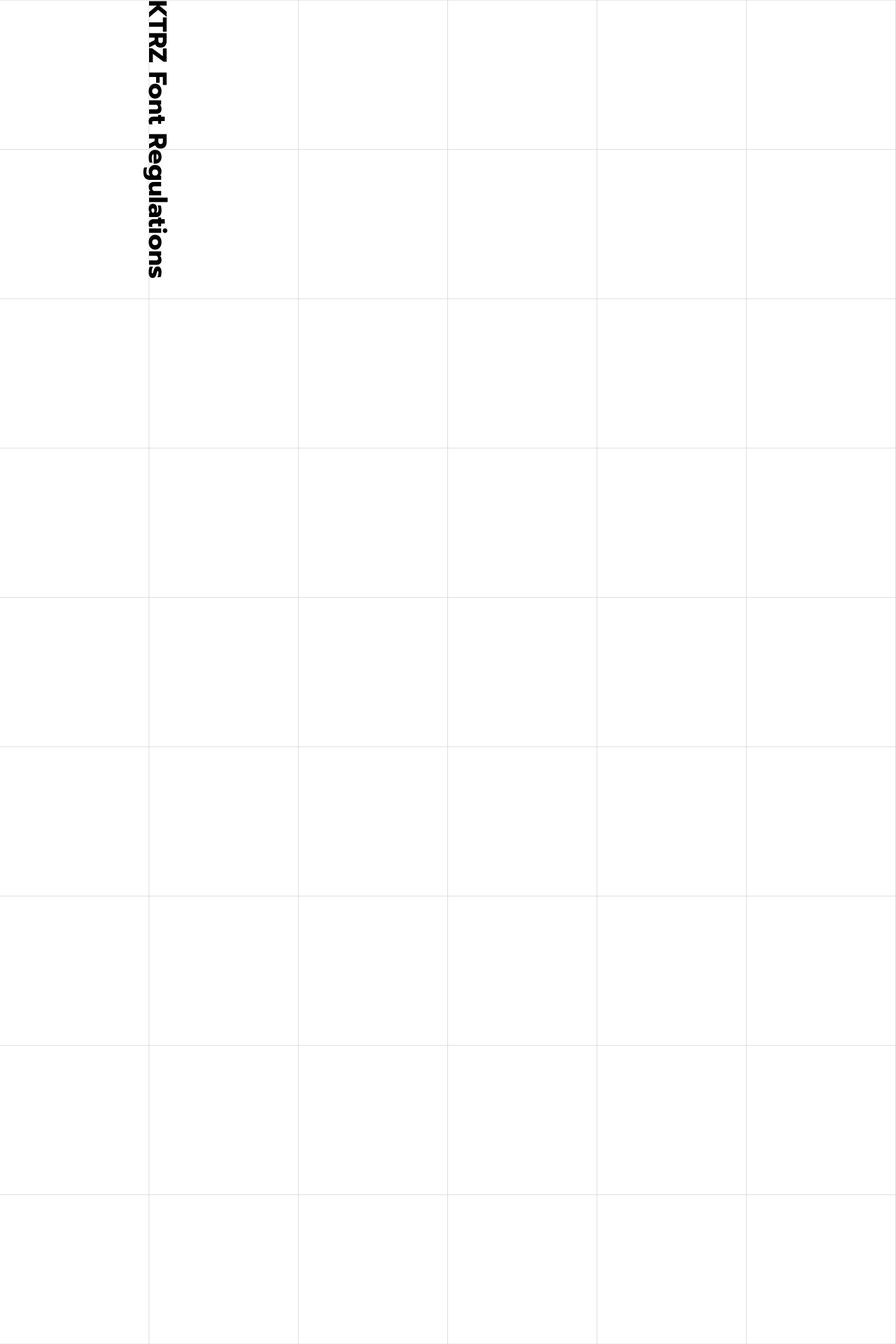
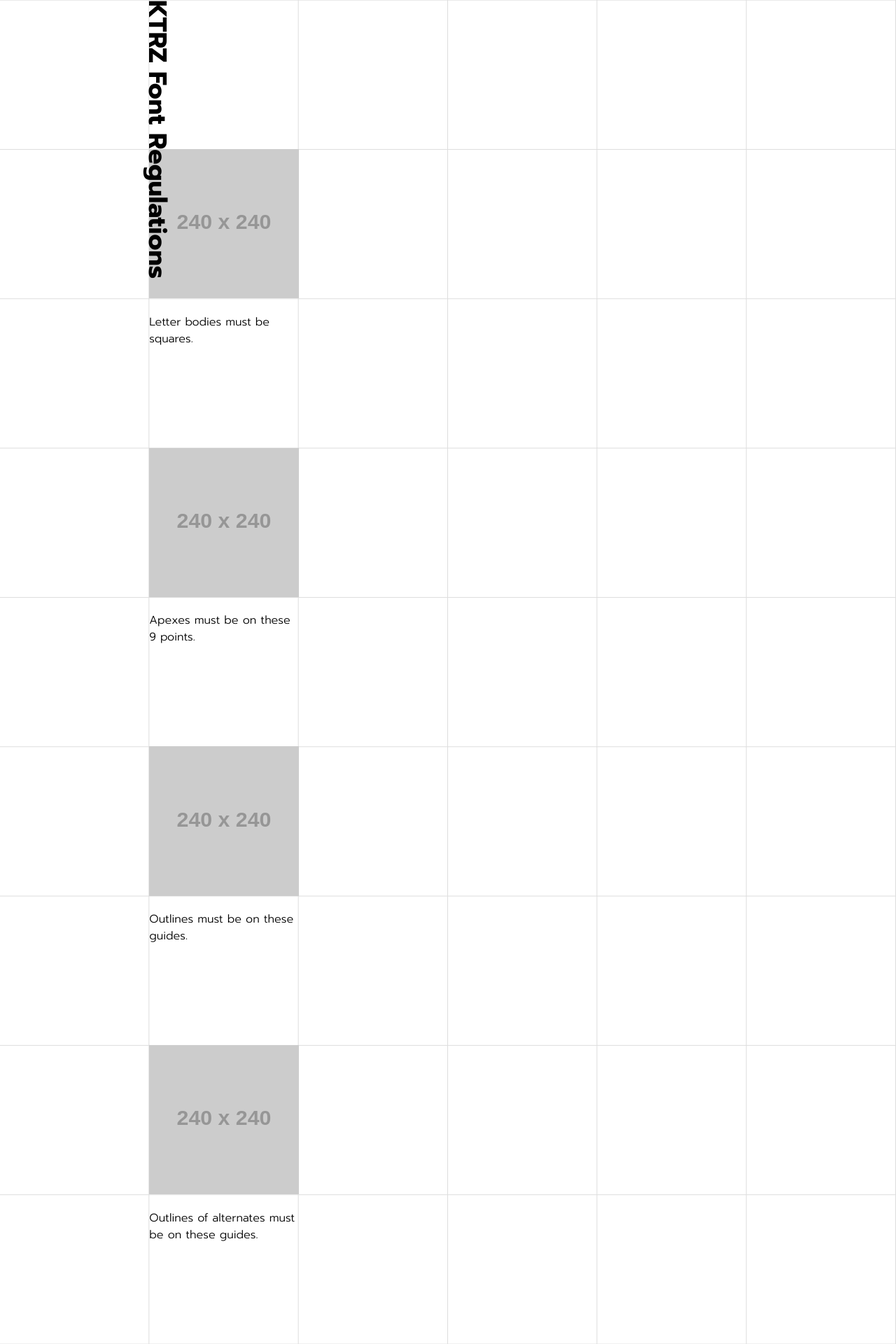
Before and after one commit to ixkaito/ktrz-font, a Jekyll site: the page built from index.md, in a window 1280 px wide. Shown: the part 1707-3627 px from the top of the page at 70% size. Built offline with Jekyll 4.4.1, drawn with Linux system fonts in a browser that asks for light colours.

Commit message:
Add regulations

```diff
--- a/assets/_src/sass/global/_mixins.scss
+++ b/assets/_src/sass/global/_mixins.scss
@@ -11,7 +11,7 @@
 	}
 }
 
-@function column($num: 1) {
+@function columns($num: 1) {
 	@return calc(100vw / var(--columns) * #{$num});
 }
 
--- a/assets/_src/sass/projects/_home.scss
+++ b/assets/_src/sass/projects/_home.scss
@@ -2,7 +2,7 @@
 
 .hero {
 	display: grid;
-	height: column(4);
+	height: columns(4);
 	overflow: hidden;
 	position: relative;
 
@@ -11,7 +11,7 @@
 		content: attr(data-lorem);
 		display: block;
 		font-family: $ktrz;
-		font-size: column(1);
+		font-size: columns(1);
 		left: 0;
 		line-height: 1;
 		overflow: hidden;
--- a/index.md
+++ b/index.md
@@ -32,6 +32,26 @@ layout: home
 
 ## KTRZ Font Regulations
 
+<figure class="w-1">
+  <img src="https://via.placeholder.com/240" alt="Letter body">
+  <figcaption class="h-1">Letter bodies must be squares.</figcaption>
+</figure>
+
+<figure class="w-1">
+  <img src="https://via.placeholder.com/240" alt="9 points">
+  <figcaption class="h-1">Apexes must be on these 9 points.</figcaption>
+</figure>
+
+<figure class="w-1">
+  <img src="https://via.placeholder.com/240" alt="Outlines">
+  <figcaption class="h-1">Outlines must be on these guides.</figcaption>
+</figure>
+
+<figure class="w-1">
+  <img src="https://via.placeholder.com/240" alt="Outlines of alternates">
+  <figcaption class="h-1">Outlines of alternates must be on these guides.</figcaption>
+</figure>
+
 </div>
 
 </main>
```
Also changed, not shown: assets/_src/sass/foundation/_base.scss (+20 -6 lines), assets/_src/sass/global/_utils.scss (+14 -6 lines), assets/css/main.css, 1 other file.
